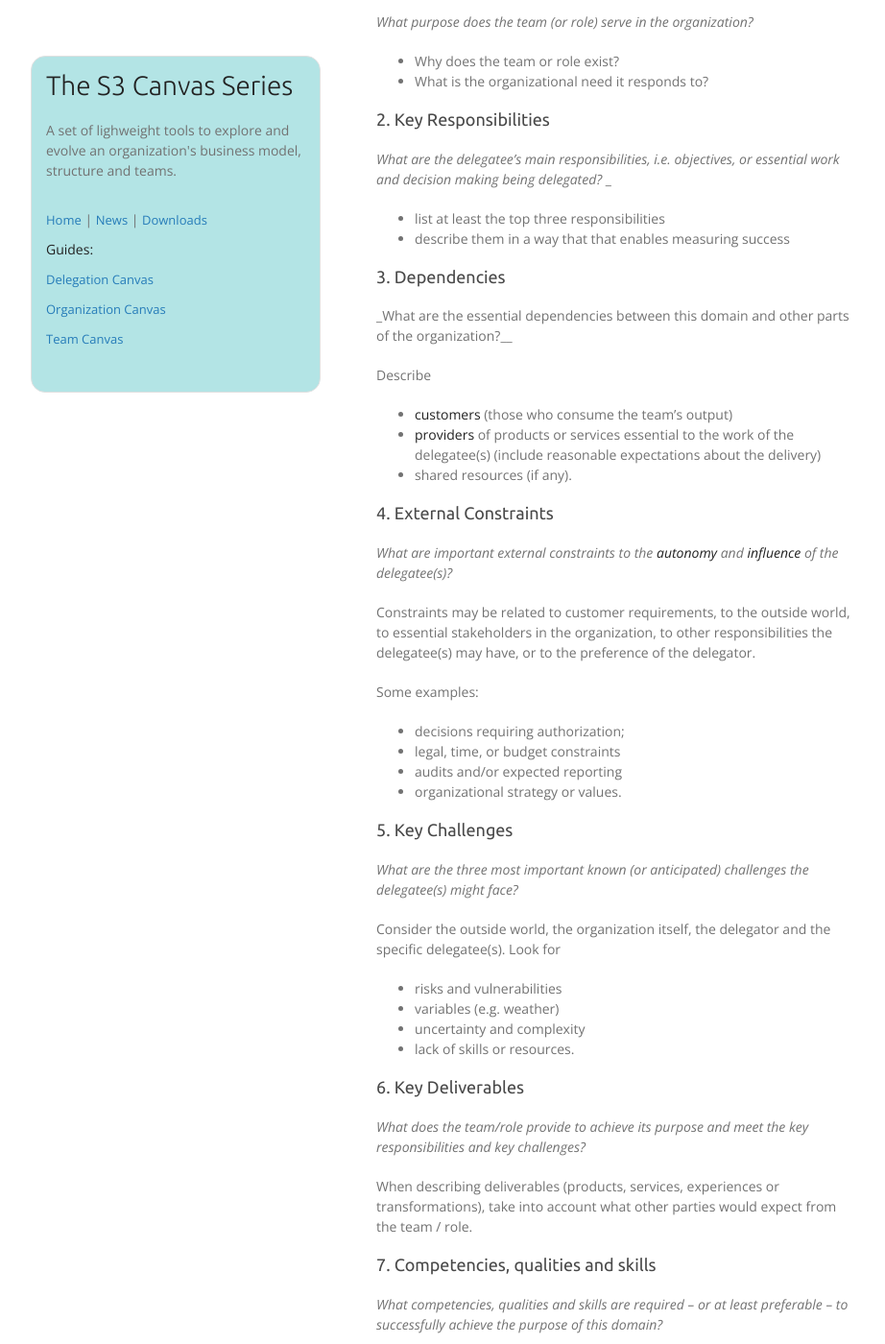
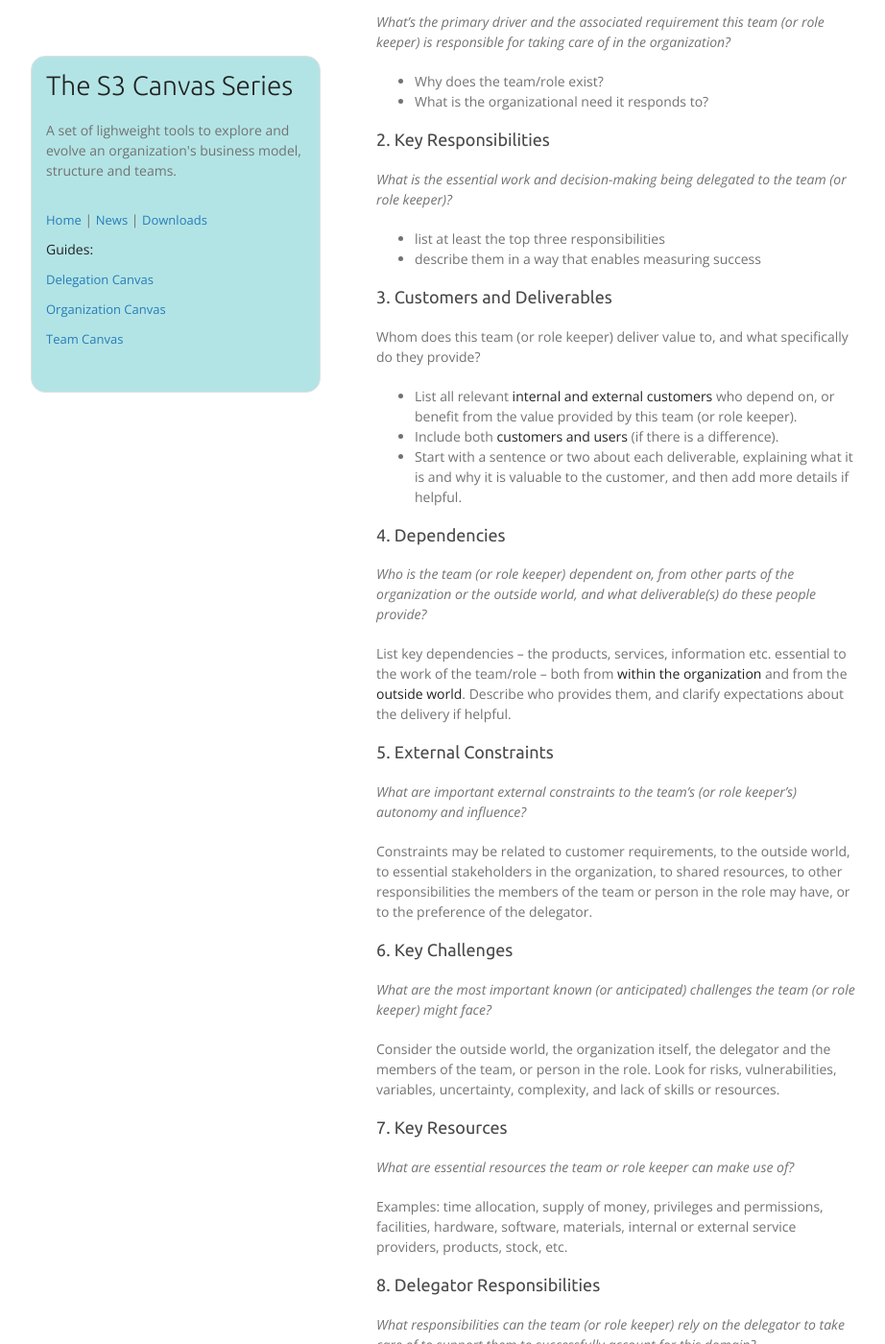
Before and after one commit to bboc/s3-canvas, a Jekyll site: the page built from docs/s3-delegation-canvas.md, in a window 1280 px wide and 1400 px high, scrolled down 1444 px. Shown: the whole window at 96% size, without its empty margins (178-1100 px from the left). Built offline with Jekyll 4.4.1, drawn with Linux system fonts in a browser that asks for light colours; our own code applies the rules of GitHub Pages for plain Markdown files; some of the changed text lies outside the part shown.

Commit message:
updated delegation canvas assets and description

```diff
--- a/docs/s3-delegation-canvas.md
+++ b/docs/s3-delegation-canvas.md
@@ -29,98 +29,88 @@ You can find more information about domains an delegation in the [introduction t
 
 ## Delegation Canvas Guide
 
-### 1. Primary Driver / Purpose
 
-_What  purpose does the team (or role) serve in the organization?_
+### 1. Purpose
 
-- Why does the team or role exist?
+_What’s the primary driver and the associated requirement this team (or role keeper) is responsible for taking care of in the organization?_
+
+- Why does the team/role exist?
 - What is the organizational need it responds to?
 
 
 ### 2. Key Responsibilities
 
-_What are the delegatee's main responsibilities, i.e. objectives, or essential work and decision making being delegated?_
-_
+_What is the essential work and decision-making being delegated to the team (or role keeper)?_
+
 - list at least the top three responsibilities
-- describe them in a way that that enables measuring success
-
-### 3. Dependencies
+- describe them in a way that enables measuring success
 
 
-_What are the essential dependencies between this domain and other parts of the organization?__
+### 3. Customers and Deliverables
 
-Describe
+Whom does this team (or role keeper) deliver value to, and what specifically do they provide?
 
-- **customers** (those who consume the team's output)
-- **providers** of products or services essential to the work of the delegatee(s) (include reasonable expectations about the delivery)
--  shared resources (if any).
-
-### 4. External Constraints
-
-_What are important external constraints to the **autonomy** and **influence** of the delegatee(s)?_
-
-Constraints may be related to customer requirements, to the outside world, to essential stakeholders in the organization, to other responsibilities the delegatee(s) may have, or to the preference of the delegator.
-
-Some examples:
-
-- decisions requiring authorization;
-- legal, time, or budget constraints
-- audits and/or expected reporting
-- organizational strategy or values.
-
-### 5. Key Challenges
-
-_What are the three most important known (or anticipated) challenges the delegatee(s) might face?_
-
-Consider the outside world, the organization itself, the delegator and the specific delegatee(s). Look for
-
--   risks and vulnerabilities
--   variables (e.g. weather)
--   uncertainty and complexity
--   lack of skills or resources.
-
-### 6. Key Deliverables
-
-_What does the team/role provide to achieve its purpose and meet the key responsibilities and key challenges?_
-
-When describing deliverables (products, services, experiences or transformations), take into account what other parties would expect from the team / role.
+- List all relevant **internal and external customers** who depend on, or benefit from the value provided by this team (or role keeper).
+- Include both **customers and users** (if there is a difference).
+- Start with a sentence or two about each deliverable, explaining what it is and why it is valuable to the customer, and then add more details if helpful.
 
 
-### 7. Competencies, qualities and skills
+### 4. Dependencies
+
+_Who is the team (or role keeper) dependent on, from other parts of the organization or the outside world, and what deliverable(s) do these people provide?_
+
+List key dependencies – the products, services, information etc. essential to the
+work of the team/role – both from **within the organization** and from the **outside world**. Describe who provides them, and clarify expectations about the delivery if helpful.
+
+
+### 5. External Constraints
+
+_What are important external constraints to the team’s (or role keeper’s) autonomy and influence?_
+
+Constraints may be related to customer requirements, to the outside world, to essential stakeholders in the organization, to shared resources, to other responsibilities the members of the team or person in the role may have, or to the preference of the delegator.
+
+
+### 6. Key Challenges
+
+_What are the most important known (or anticipated) challenges the team (or role keeper) might face?_
+
+Consider the outside world, the organization itself, the delegator and the members of the team, or person in the role. Look for risks, vulnerabilities, variables, uncertainty, complexity, and lack of skills or resources.
+
+
+### 7. Key Resources
+
+_What are essential resources the team or role keeper can make use of?_
+
+Examples: time allocation, supply of money, privileges and permissions, facilities, hardware, software, materials, internal or external service providers, products, stock, etc.
+
+
+### 8. Delegator Responsibilities
+
+_What responsibilities can the team (or role keeper) rely on the delegator to take care of to support them to successfully account for this domain?_
+
+Responsibilities should be specific and measurable, so they can be reviewed and developed over time.
+
+
+### 9. Competencies, Qualities and Skills
 
 _What competencies, qualities and skills are required – or at least preferable – to successfully achieve the purpose of this domain?_
 
 Consider what you listed as Key Responsibilities, Key Deliverables and Key Challenges.
 
 
-### 8. Key Resources
+### 10. Key Metrics and Monitoring
 
-_What are essential resources the delegatee(s) can make use of?_
+_What are the critical indicators of progress, performance, project health, etc, how frequently will they be measured and by whom?_
 
-Examples: time allocation, budget, privileges, facilities, hardware, software, etc.
+Define simple and specific metrics that enable you to monitor progress and effectiveness, as well as to spot potential issues or opportunities as they arise. Specify when or how frequently key metrics will be checked, and by whom.
 
 
-### 9. Delegator Responsibilities
+### 11. Evaluation Schedule
 
-_What is the delegator's contribution to the success of the delegatee(s)?_
+_When and how will you evaluate the effectiveness of the domain’s design and the success of the team (or role keeper) in fulfilling the domain’s purpose?_
 
-Responsibilities should be specific and measurable, so they can be reviewed and developed over time.
+Describe a schedule (or frequency) for evaluating the success of the team (or role keeper), the process used, and who should take part in which parts of the evaluation.
 
-
-### 10. Key Metrics
-
-_What are the critical indicators of progress, project health or performance?_
-
-Prefer simple, continuous and actionable metrics related to the domain's purpose, key responsibilities, challenges, deliverables, and delegator responsibilities, and define specific targets, acceptable range or tolerance.
-
-
-### 11. Monitoring and Evaluation
-
-_How will you monitor the key metrics, and when (and how) will you evaluate  success of the team/role?_
-
-**Monitoring**: When will you check  the key metrics, and who will do it?
-
-**Evaluation:**  Agree on a schedule for evaluation of success of the team/role, any evaluation criteria in addition to the key metrics, and any other relevant aspects of the evaluation.
 
 ## The Delegation Game
 
@@ -128,11 +118,9 @@ The Delegation Game is a simple and fun activity for defining and delegating a n
 
 ## Examples
 
-Here's a few examples for delegation canvases as they might appear in a digital logbook:
+Here's an example for a delegation canvas as it they might appear in a digital logbook:
+* [Marketing Department ](delegation-canvas/example-marketing-department.md)
 
-* [Architecture Circle](delegation-canvas/example-architecture-circle.md)
-* [Architecture Delegate](delegation-canvas/example-architecture-delegate.md)
-* [Product Owner](delegation-canvas/example-product-owner.md)
 
 
 ## Downloads
@@ -141,8 +129,8 @@ Here's a few examples for delegation canvases as they might appear in a digital
 
 ## License
 
-The _S3 Delegation Canvas_ by Bernhard Bockelbrink is licensed under a [Creative Commons Attribution-ShareAlike 4.0 International License](https://creativecommons.org/licenses/by-sa/4.0/).
+The _S3 Delegation Canvas_ by Bernhard Bockelbrink, Lilianda David and James Priest is licensed under a [Creative Commons Attribution-ShareAlike 4.0 International License](https://creativecommons.org/licenses/by-sa/4.0/).
 
 More information on the S3 canvas series, and versions for printing the canvas in various formats can be found at <http://s3canvas.sociocracy30.org>
 
-S3 Delegation Canvas rev. 2021-05-15
+S3 Delegation Canvas rev. 2023-12-04
```
Also changed, not shown: docs/news.md (+5 -0 lines), docs/img/140dpi/s3-delegation-canvas-guide.png, docs/img/140dpi/s3-delegation-canvas-plain-slide.png (deleted), docs/img/140dpi/s3-delegation-canvas-slide.png, docs/img/140dpi/s3-delegation-canvas-with-guide.png, docs/img/140dpi/s3-delegation-canvas.png, docs/img/s3-delegation-canvas-sm.png, 2 other files.
